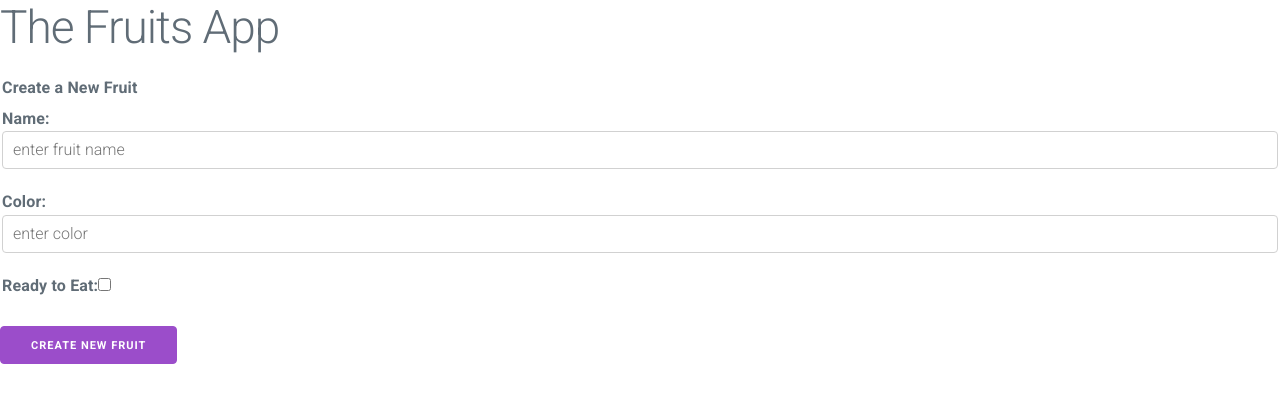
After one commit to raeoxfordhebron/example-fruits, a Node server app: template views/fruits/new.ejs in a window 1280 px wide. The commit adds this page. Shown: the top 403 px of the page. Run offline with Node 20, Linux system fonts and the light colour scheme; the template is opened without the code that fills it, so the values that code supplies are empty; some libraries are stand-ins or nearby versions.

Commit message:
new ejs template created

```diff
--- a/server.js
+++ b/server.js
@@ -87,12 +87,18 @@ app.get("/fruits/seed", (req, res) => {
     })
 })
 
+// Index Route
 app.get("/fruits", (req, res) => {
     // Get all fruits from Mongo and send them back
     Fruit.find({})
     .then((fruits) => {
         res.render("fruits/index.ejs", {fruits});
     })
+})
+
+// New Route
+app.get("fruits/new", (req, res) => {
+    res.render("fruits/new.ejs")
 })
 
 // Show Route
@@ -105,6 +111,8 @@ app.get("/fruits/:id", (req, res) => {
         res.render("fruits/show.ejs", {fruit})
     })
 })
+
+
 //////////////////////////////////////////////
 // Server Listener
 //////////////////////////////////////////////
--- a/views/fruits/index.ejs
+++ b/views/fruits/index.ejs
@@ -6,6 +6,7 @@
     <%- include("../partials/header.ejs") %>
     <main>
       <div>
+        <a href="/fruits/new"><button>Create a New Fruit</button></a>
         <% for (fruit of fruits) { %>
 
         <article>
--- /dev/null
+++ b/views/fruits/new.ejs
@@ -0,0 +1,26 @@
+<!DOCTYPE html>
+<html lang="en">
+    <%- include("../partials/head.ejs") %>
+    <body>
+        <%- include("../partials/header.ejs") %>
+        <main>
+            <div>
+                <form action="/fruits" method="post">
+                    <fieldset>
+                        <legend>Create a New Fruit</legend>
+                        <label>
+                            Name:<input type="text" name="name" placeholder="enter fruit name">
+                        </label>
+                        <label>
+                            Color:<input type="text" name="color" placeholder="enter color">
+                        </label>
+                        <label>
+                            Ready to Eat:<input type="checkbox" name="readyToEat">
+                        </label>
+                    </fieldset>
+                    <input type="submit" value="create new fruit">
+                </form>
+            </div>
+        </main>
+    </body>
+</html>
```
